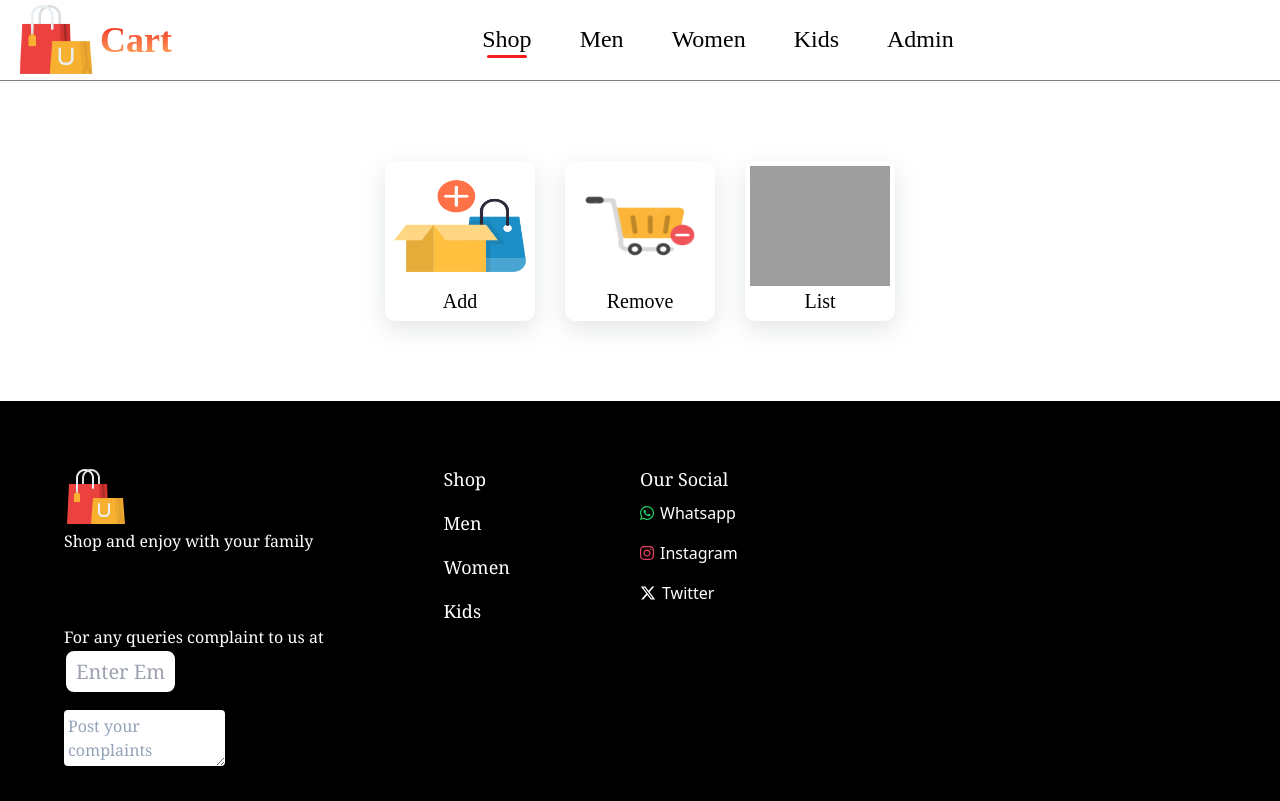
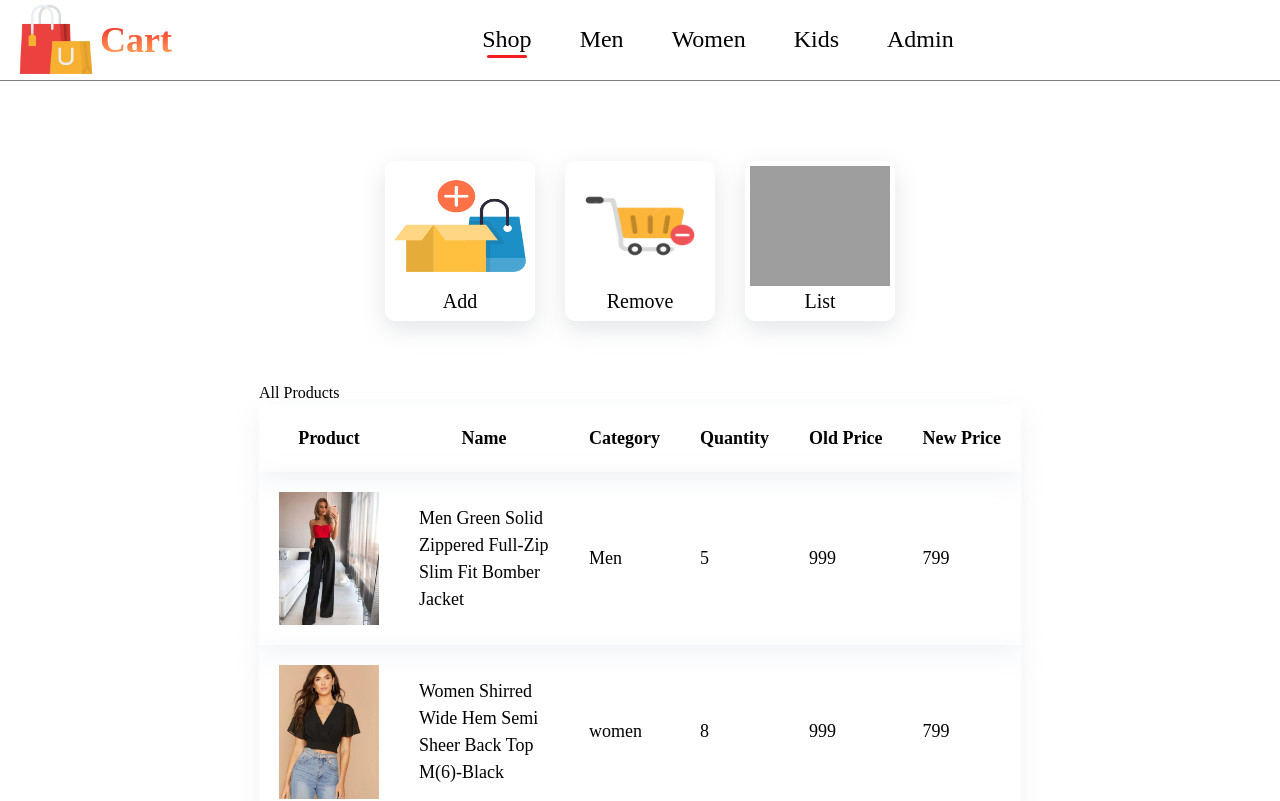
Before and after one commit to Avinashyennam/E-Cart, a React (Vite) app in the folder client/: page /admin in a window 1280 px wide. Shown: the top 801 px of the page. Built offline with nearby package versions, Linux system fonts and the light colour scheme; grey boxes are pictures that could not be loaded.

Commit message:
created product list component

```diff
--- a/client/src/components/AddProduct/add.css
+++ b/client/src/components/AddProduct/add.css
@@ -20,7 +20,7 @@ form input, select{
     justify-content: space-between;
     column-gap: 20px;
 }
-.flex-col{
+.product-info .flex-col{
     display: flex;
     flex-direction: column;
     width: 50%;
--- /dev/null
+++ b/client/src/components/ListProducts/ListProducts.jsx
@@ -0,0 +1,42 @@
+import './Listproducts.css'
+const ListProducts = ()=>{
+    return(
+        <div className="list-products">
+            <div>All Products</div>
+            <div>
+                <table cellSpacing={20}>
+                    <tr>
+                        <th>Product</th>
+                        <th>Name</th>
+                        <th>Category</th>
+                        <th>Quantity</th>
+                        <th>Old Price</th>
+                        <th>New Price</th>
+                    </tr>
+                    <tr>
+                        <td>
+                            <img src='/smpl.jpg' alt='not found' width="100" height="200"/>
+                        </td>
+                        <td>Men Green Solid Zippered Full-Zip Slim Fit Bomber Jacket</td>
+                        <td>Men</td>
+                        <td>5</td>
+                        <td>999</td>
+                        <td>799</td>
+                    </tr>
+                    <tr>
+                        <td>
+                            <img src='/img1.jpg' alt='not found' width="100" height="200"/>
+                        </td>
+                        <td>Women Shirred Wide Hem Semi Sheer Back Top M(6)-Black</td>
+                        <td>women</td>
+                        <td>8</td>
+                        <td>999</td>
+                        <td>799</td>
+                    </tr>
+                </table>
+            </div>
+        </div>
+    )
+}
+
+export default ListProducts;
--- /dev/null
+++ b/client/src/components/ListProducts/Listproducts.css
@@ -0,0 +1,17 @@
+table, td{
+    /* border: 1px solid red; */
+}
+table tr{
+    box-shadow: rgba(173, 190, 207, 0.2) 0px 8px 24px;
+}
+table{
+    border-spacing: 5px;
+    /* padding: ; */
+}
+th, td{
+    padding: 20px;
+    font-size: 18px;
+}
+table tr td:nth-child(2){
+    width: 170px;
+}
--- a/client/src/pages/Admin.jsx
+++ b/client/src/pages/Admin.jsx
@@ -1,5 +1,6 @@
 import './pages.css'
 import AddProduct from '../components/AddProduct/Add';
+import ListProducts from '../components/ListProducts/ListProducts';
 const Admin = ()=>{
     return(
         <div className='admin-container'>
@@ -19,6 +20,7 @@ const Admin = ()=>{
                 </div>
             </div>
             {/* <AddProduct /> */}
+            <ListProducts />
         </div>
     )
 }
```
Also changed, not shown: client/public/img1.jpg (added), client/public/smpl.jpg (added).
